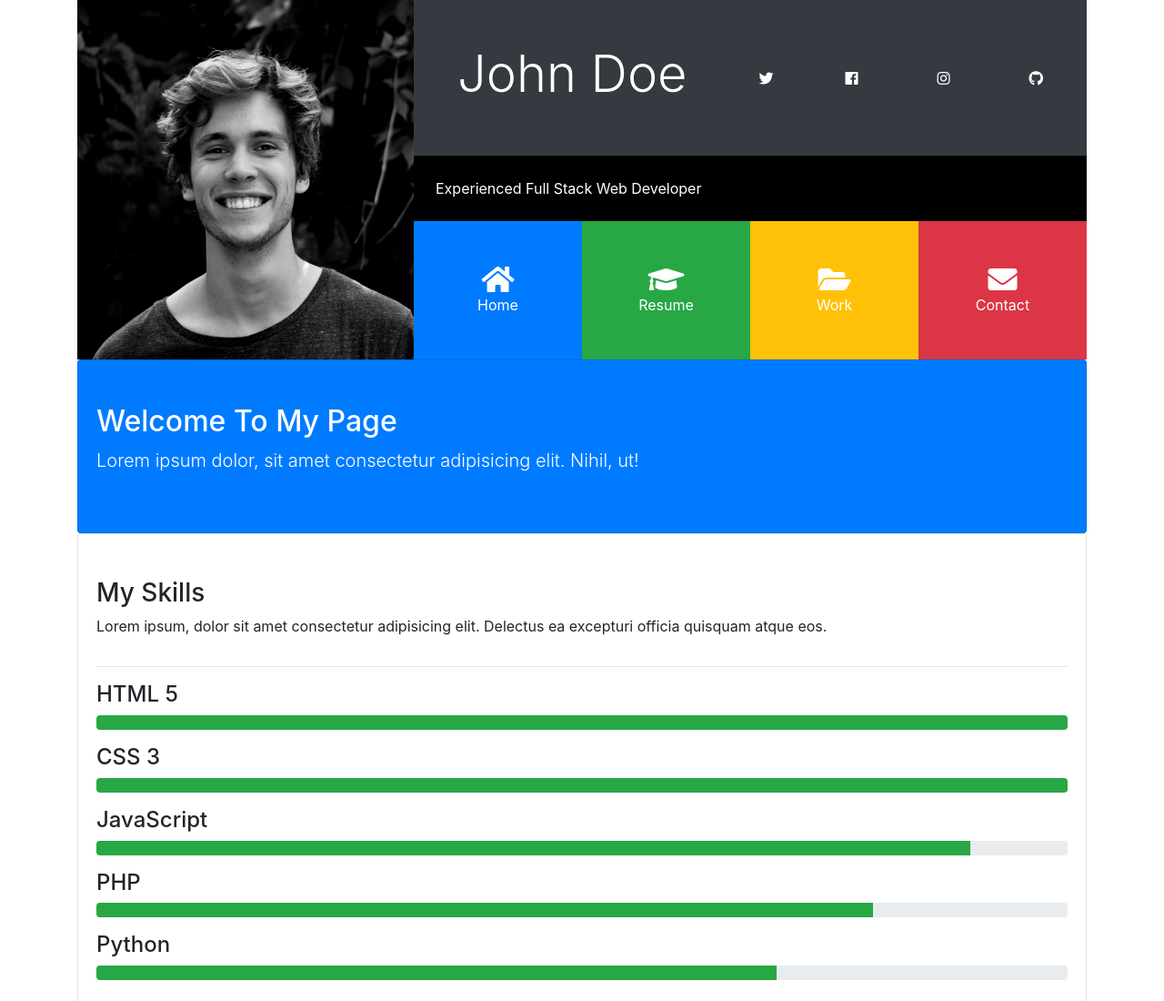
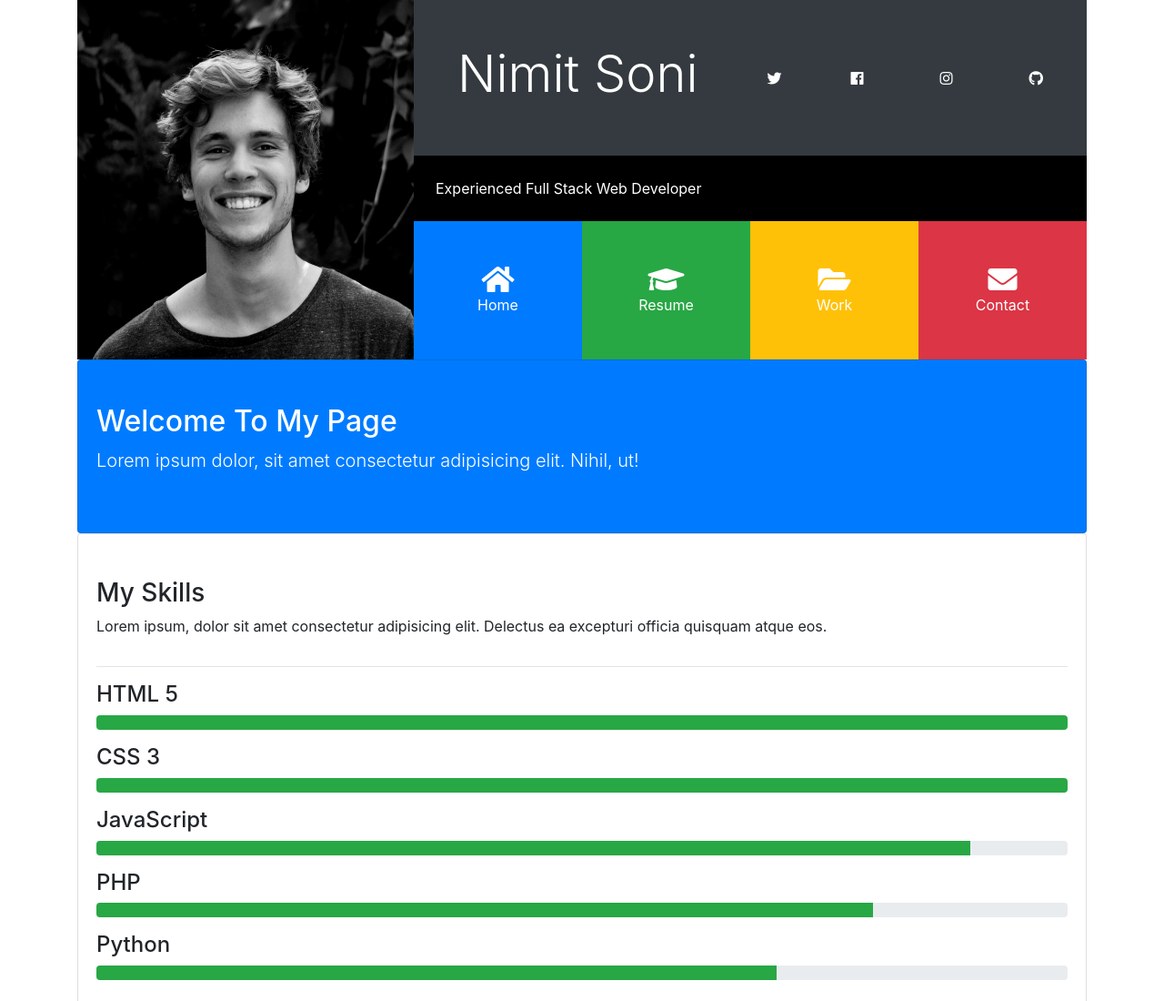
Before and after one commit to instyledesigner/bs4-5, a plain HTML site: page index.html in a window 1280 px wide. Shown: the top 1100 px of the page at 91% size. Drawn offline with nearby package versions, Linux system fonts and the light colour scheme; some packages are replaced by stand-ins of ours; a script that the page names is missing.

Commit message:
Update index.html

```diff
--- a/index.html
+++ b/index.html
@@ -11,7 +11,7 @@
     crossorigin="anonymous">
   <link rel="stylesheet" href="https://cdnjs.cloudflare.com/ajax/libs/ekko-lightbox/5.3.0/ekko-lightbox.css" />
   <link rel="stylesheet" href="css/style.css">
-  <title>Bootstrap Theme</title>
+  <title>Nimit Soni BS4</title>
 </head>
 
 <body>
@@ -25,7 +25,7 @@
           <div class="d-flex flex-column">
             <div class="p-5 bg-dark text-white">
               <div class="d-flex flex-row justify-content-between align-items-center">
-                <h1 class="display-4">John Doe</h1>
+                <h1 class="display-4">Nimit Soni</h1>
                 <div class="d-none d-md-block">
                   <a href="http://twitter.com" class="text-white">
                     <i class="fab fa-twitter"></i>
```
